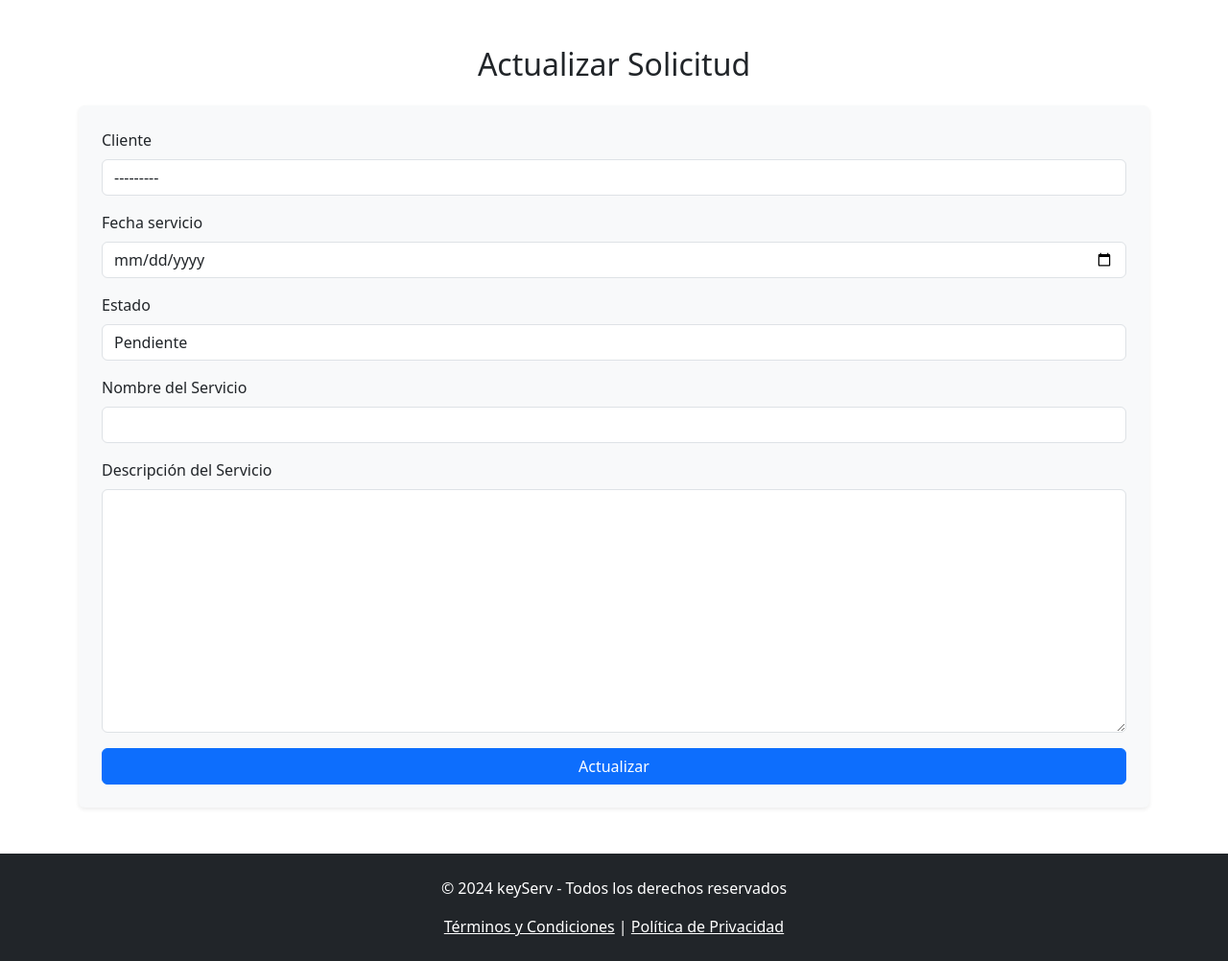
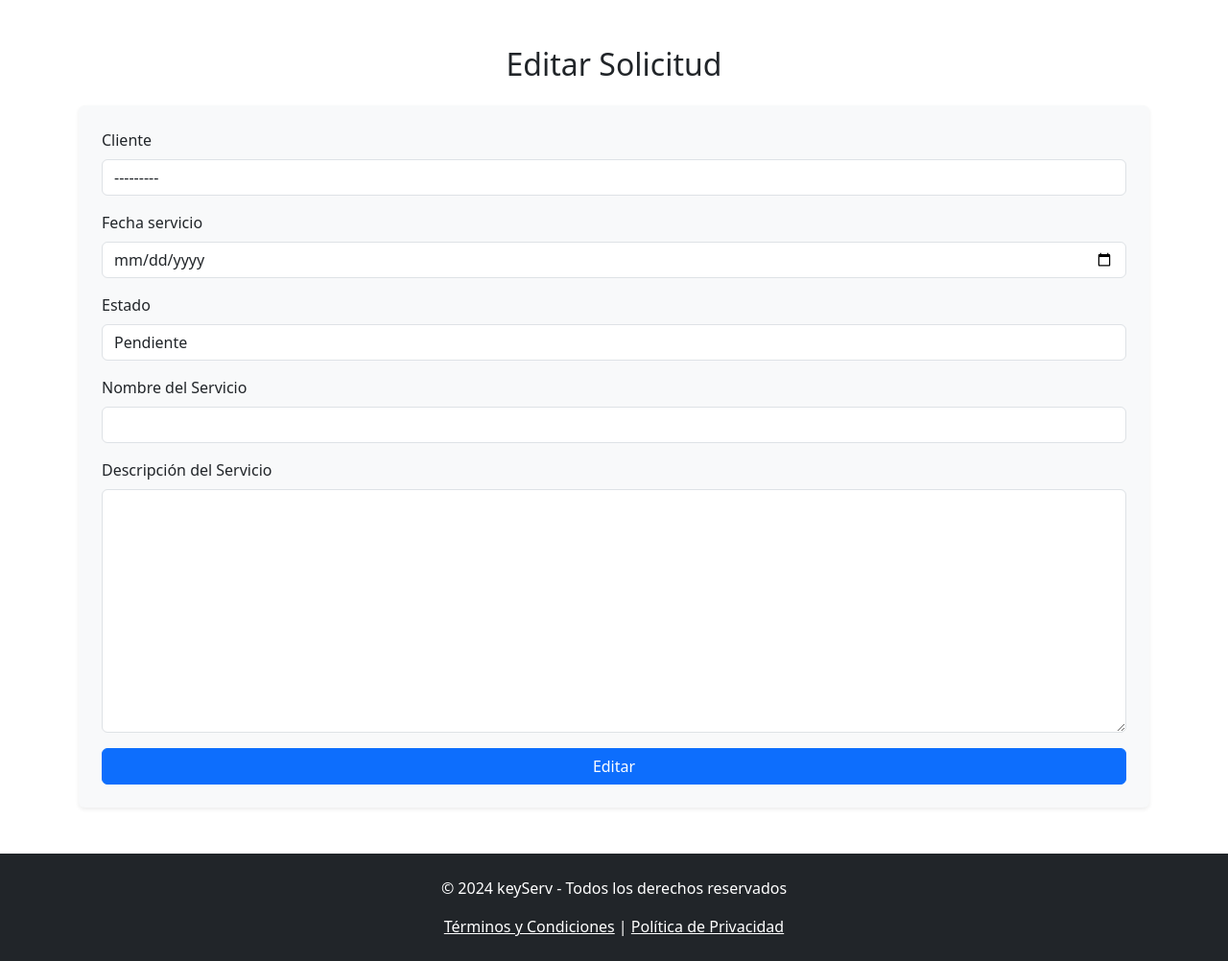
Before and after one commit to herlazarte/Proyecto-BackEnd, a Django app: template apps/usuarios/templates/actualizar_solicitud.html in a window 1280 px wide. Shown: the part 96-1098 px from the top of the page at 96% size. Run offline with Django 5.2, Linux system fonts and the light colour scheme; the template is opened without the code that fills it: values that come from a table or form of the project are taken from there, others are empty; data comes from the database, SQL or seed files in the repository; both versions use the stored data as it was after the commit; some libraries are stand-ins or nearby versions.

Commit message:
editar solicitud

```diff
--- a/apps/usuarios/templates/actualizar_solicitud.html
+++ b/apps/usuarios/templates/actualizar_solicitud.html
@@ -3,7 +3,7 @@
 
 {% block content %}
 <div class="container py-5">
-    <h2 class="text-center mb-4">Actualizar Solicitud</h2>
+    <h2 class="text-center mb-4">Editar Solicitud</h2>
     <form method="post" class="bg-light p-4 rounded shadow-sm">
         {% csrf_token %}
 
@@ -37,7 +37,7 @@
         </div>
         {% endfor %}
 
-        <button type="submit" class="btn btn-primary w-100">Actualizar</button>
+        <button type="submit" class="btn btn-primary w-100">Editar</button>
     </form>
 </div>
 {% endblock %}
```
Also changed, not shown: db.sqlite3.
